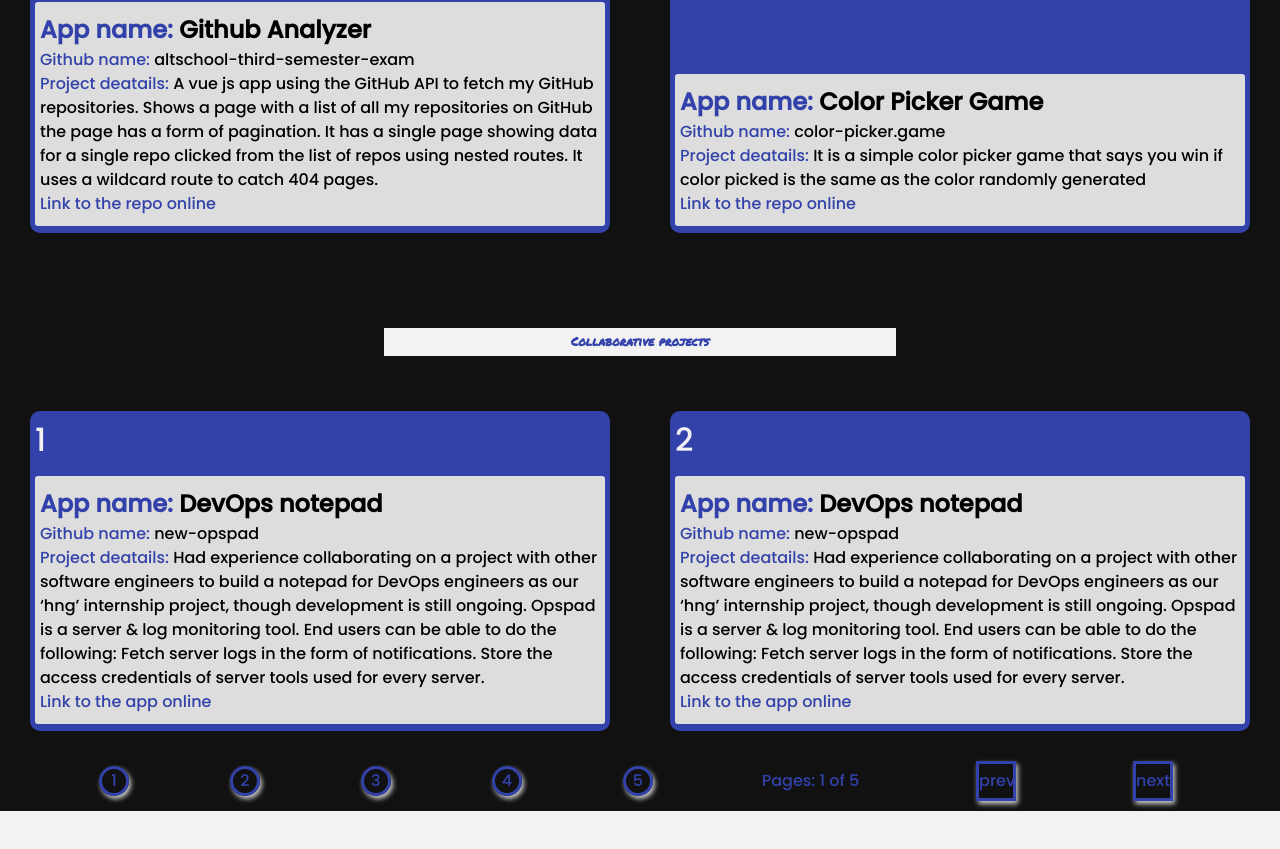
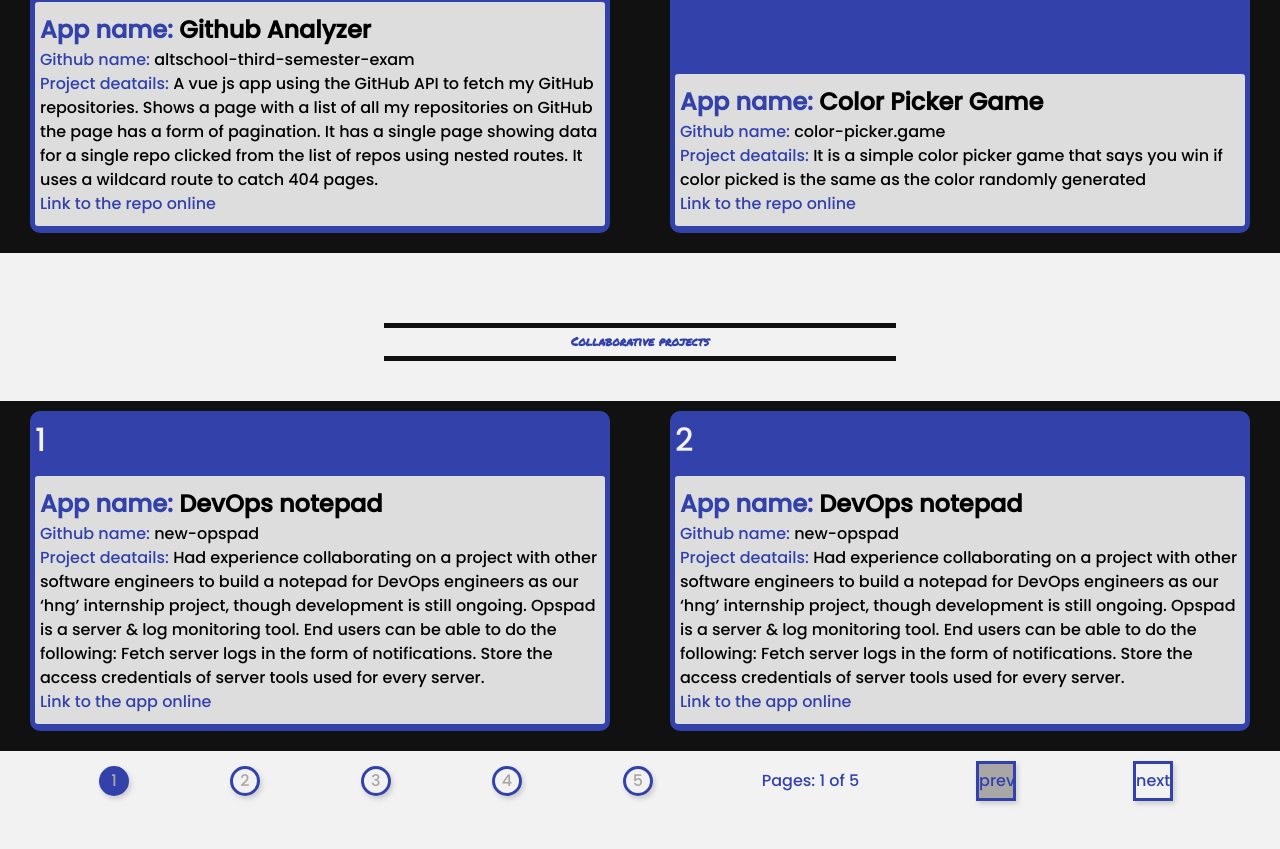
Before and after one commit to michado2019/michado-portfolio, a React (Create React App) app: page / in a window 1280 px wide. Shown: the part 1151-2000 px from the top of the page. Built offline with nearby package versions, Linux system fonts and the light colour scheme.

Commit message:
feat: current page button can be identified

```diff
--- a/src/components/Pagination.css
+++ b/src/components/Pagination.css
@@ -11,7 +11,6 @@
     height: 30px;
     border: 3px solid #3242aa;
     box-shadow: 2px 3px 5px #ccc;
-    background-color: transparent;
     border-radius: 50%;
 }
 .paginationBtn:hover{
@@ -28,11 +27,12 @@
     width: 40px;
     height: 40px;
     border: 3px solid #3242aa;
+    cursor: pointer;
     box-shadow: 2px 3px 5px #ccc;
-    background-color: transparent;
   }
   .prev:hover, .next:hover {
     color: #3242aa;
     width: 45px;
     height: 45px;
+    transition: all 0.3s;
   }
--- a/src/components/Pagination.js
+++ b/src/components/Pagination.js
@@ -1,18 +1,30 @@
 import React from "react";
 import "./Pagination.css";
 
-function Pagination({page, pages, setPage}) {
-
+function Pagination({ page, pages, setPage }) {
   return (
     <div className="paginationWrapper">
       {Array.from({ length: pages }, (_, index) => index + 1).map((each) => (
-          <button onClick={() => setPage(each)} key={each} className='paginationBtn'>{each}</button>
+        <button
+          onClick={() => setPage(each)}
+          key={each}
+          className="paginationBtn"
+          style={{
+            backgroundColor: each === page ? "#3242aa" : "",
+            color: "#a9a6a6",
+            bordder: "none",
+            transition: "all 0.3s",
+          }}
+        >
+          {each}
+        </button>
       ))}
       <p className="pagination">
         Pages: {page} of {pages}
       </p>
       {
         <button
+          style={{ backgroundColor: page <= 1 ? "#a9a6a6" : "" }}
           disabled={page <= 1}
           onClick={() => setPage((prev) => prev - 1)}
           className="prev"
@@ -22,6 +34,7 @@
       }
       {
         <button
+          style={{ backgroundColor: page >= pages ? "#a9a6a6" : "" }}
           disabled={page >= pages}
           aria-disabled={page >= pages}
           onClick={() => setPage((prev) => prev + 1)}
--- a/src/components/projects/Project.css
+++ b/src/components/projects/Project.css
@@ -1,9 +1,9 @@
 .projectsWrapper{
     width: 100%;
-    background-color: #111;
     margin: 120px auto;
 }
 .projectsContents {
+  background-color: #111;
   display: grid;
   grid-template-columns: 1fr 1fr;
   padding-top: 10px;
```
Lines whose indentation alone changed are shown as unchanged.
